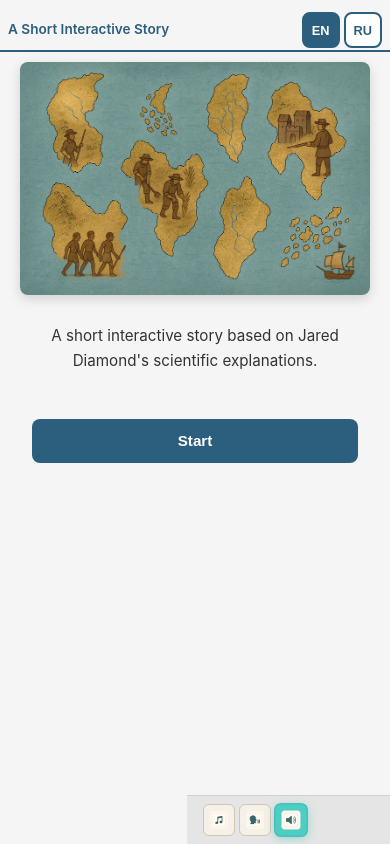
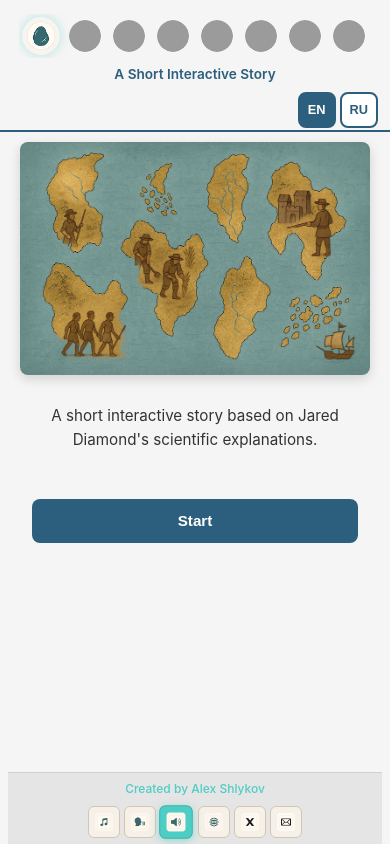
Before and after one commit to AlekseyShlykov/theworld, a React (Vite) app: page / in a window 390 px wide. Both pictures are taken after a click on the button "English". Built offline with nearby package versions, Linux system fonts and the light colour scheme.

Commit message:
“UI”

```diff
--- a/src/components/GameFooter.css
+++ b/src/components/GameFooter.css
@@ -100,9 +100,15 @@
   display: block;
 }
 
-/* Responsive design - Tablets */
+/* Responsive design - Tablets and Mobile */
+/* Override full-width technique for smaller screens */
 @media (max-width: 1024px) {
   .game-footer {
+    width: 100%;
+    left: auto;
+    right: auto;
+    margin-left: 0;
+    margin-right: 0;
     padding: 11px 20px;
   }
 
@@ -126,26 +132,54 @@
 /* Responsive design - Mobile */
 @media (max-width: 768px) {
   .game-footer {
-    padding: 10px 16px;
-    position: sticky;
-    bottom: 0;
+    padding: 8px 16px;
+    padding-bottom: calc(8px + env(safe-area-inset-bottom));
+    position: relative;
+    bottom: auto;
     z-index: 100;
-    flex-direction: row;
-    gap: 6px;
-    justify-content: space-between;
+    flex-direction: column;
+    gap: 8px;
+    justify-content: center;
+    align-items: center;
     flex-wrap: nowrap;
+    margin-top: auto;
+    margin-bottom: 0;
   }
 
   .game-footer-inner {
     width: 100%;
-    gap: 6px;
+    display: flex;
+    flex-direction: row;
+    flex-wrap: wrap;
+    gap: 8px;
+    align-items: center;
+    justify-content: center;
   }
 
+  .footer-center {
+    display: block;
+    order: 1;
+    width: 100%;
+    text-align: center;
+    margin-bottom: 4px;
+    flex: 0 0 100%;
+  }
+
+  .footer-credit {
+    display: block;
+    font-size: 0.8rem;
+    color: #4ECDC4;
+    white-space: nowrap;
+  }
+
+  /* Combine all icons into a single row */
   .footer-left {
     display: flex;
     flex-direction: row;
     gap: 6px;
     flex-shrink: 0;
+    order: 2;
+    justify-content: center;
   }
 
   .footer-right {
@@ -153,10 +187,8 @@
     flex-direction: row;
     gap: 6px;
     flex-shrink: 0;
-  }
-
-  .footer-center {
-    display: none; /* Hide credit text on mobile to save space */
+    order: 2;
+    justify-content: center;
   }
 
   .footer-button {
@@ -170,21 +202,26 @@
     width: 20px;
     height: 20px;
   }
-
-  .footer-credit {
-    display: none;
-  }
 }
 
 @media (max-width: 480px) {
   .game-footer {
-    padding: 8px 16px;
-    gap: 4px;
+    padding: 6px 12px;
+    padding-bottom: calc(6px + env(safe-area-inset-bottom));
+    gap: 6px;
   }
 
   .game-footer-inner {
     width: 100%;
-    gap: 4px;
+    gap: 6px;
+  }
+
+  .footer-center {
+    margin-bottom: 2px;
+  }
+
+  .footer-credit {
+    font-size: 0.75rem;
   }
 
   .footer-left,
@@ -203,8 +240,4 @@
     width: 18px;
     height: 18px;
   }
-
-  .footer-credit {
-    display: none;
-  }
 }
--- a/src/components/TopBar.css
+++ b/src/components/TopBar.css
@@ -99,20 +99,25 @@
 /* Responsive design - Mobile */
 @media (max-width: 768px) {
   .top-bar {
-    flex-direction: row;
-    gap: 12px;
-    padding: 4px 0 4px 0;
-    align-items: center;
+    flex-direction: column;
+    gap: 8px;
+    padding: 8px 0 4px 0;
+    align-items: stretch;
   }
 
   .top-bar-left {
-    display: none; /* Hide round icons on mobile intro screen */
+    display: flex;
+    order: 1;
+    width: 100%;
+    justify-content: center;
   }
 
   .top-bar-center {
     flex: 1;
-    text-align: left;
+    text-align: center;
     min-width: 0;
+    order: 2;
+    padding: 0 4px;
   }
 
   .round-title {
@@ -126,6 +131,9 @@
     flex-shrink: 0;
     justify-content: flex-end;
     margin-top: 0;
+    order: 3;
+    align-self: flex-end;
+    padding-right: 4px;
   }
 
   .language-selector {
@@ -142,8 +150,8 @@
 
 @media (max-width: 480px) {
   .top-bar {
-    gap: 8px;
-    padding: 4px 0 4px 0;
+    gap: 6px;
+    padding: 6px 0 4px 0;
   }
 
   .round-title {
```
